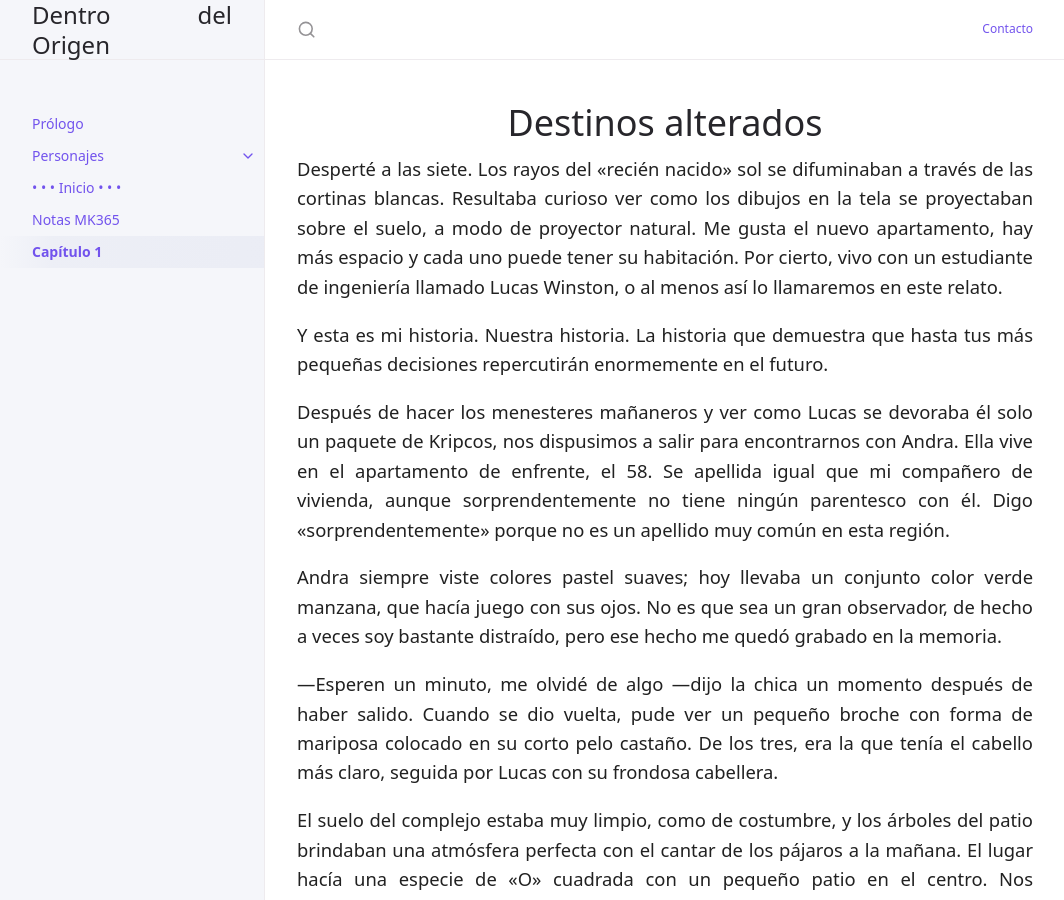
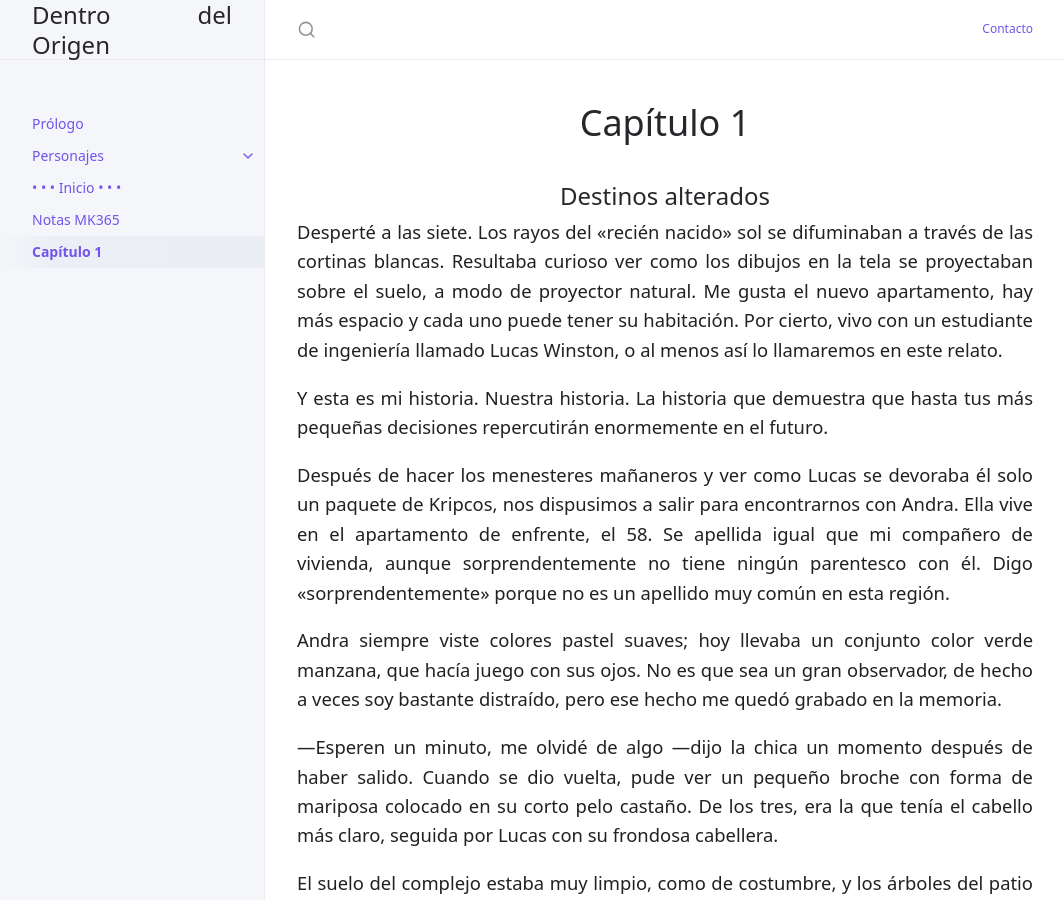
Before and after one commit to KierPrev/DentroDelOrigen, a Jekyll site: the page built from docs/3-capitulo1.md, in a window 1280 px wide and 900 px high. Shown: the whole window, without its empty margins (107-1171 px from the left). Built offline with Jekyll 4.4.1, drawn with Linux system fonts in a browser that asks for light colours.

Commit message:
Update 3-capitulo1.md

```diff
--- a/docs/3-capitulo1.md
+++ b/docs/3-capitulo1.md
@@ -4,7 +4,8 @@ title: Capítulo 1
 nav_order: 4
 ---
 
-<h1 style="text-align: center;"> Destinos alterados </h1>
+<h1 style="text-align: center;"> <b> Capítulo 1 </b> </h1>
+<h2 style="text-align: center;"> Destinos alterados </h2>
 
 Desperté a las siete. Los rayos del «recién nacido» sol se difuminaban a través de las cortinas blancas. Resultaba curioso ver como los dibujos en la tela se proyectaban sobre el suelo, a modo de proyector natural.
 Me gusta el nuevo apartamento, hay más espacio y cada uno puede tener su habitación. Por cierto, vivo con un estudiante de ingeniería llamado Lucas Winston, o al menos así lo llamaremos en este relato.
```
